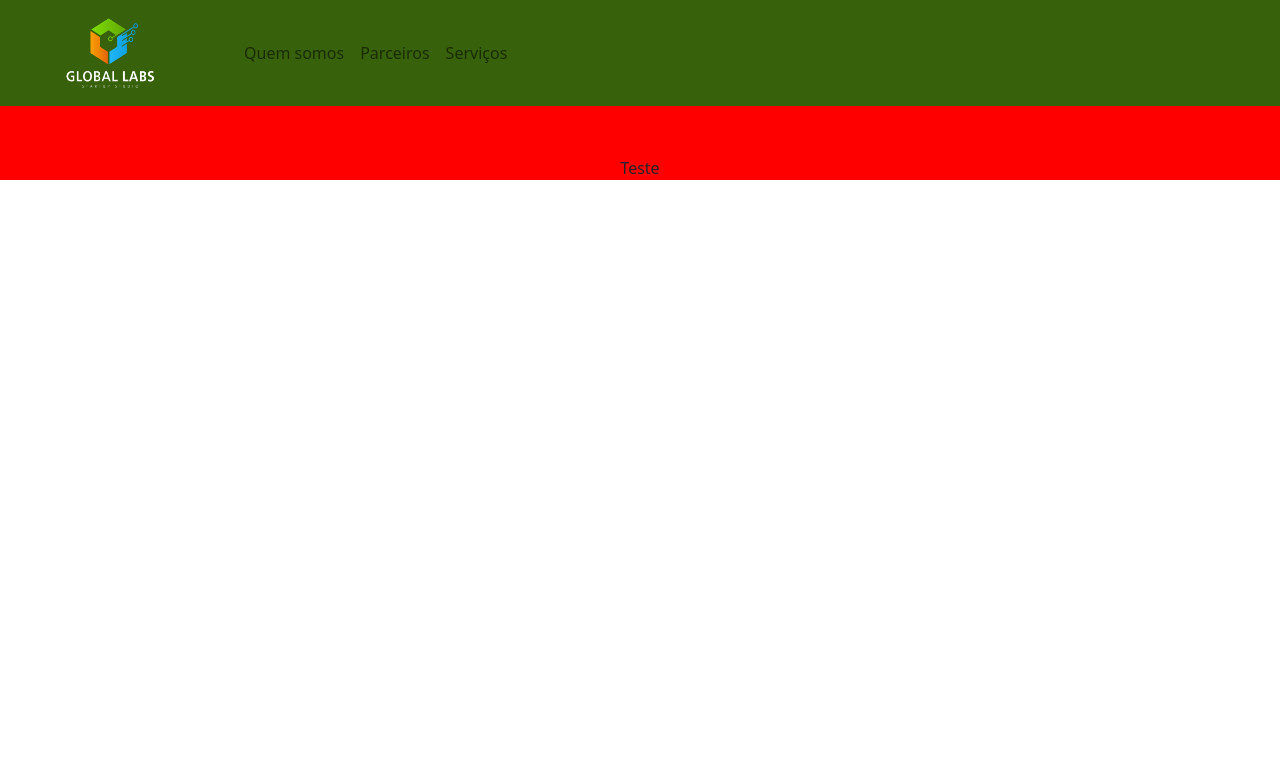
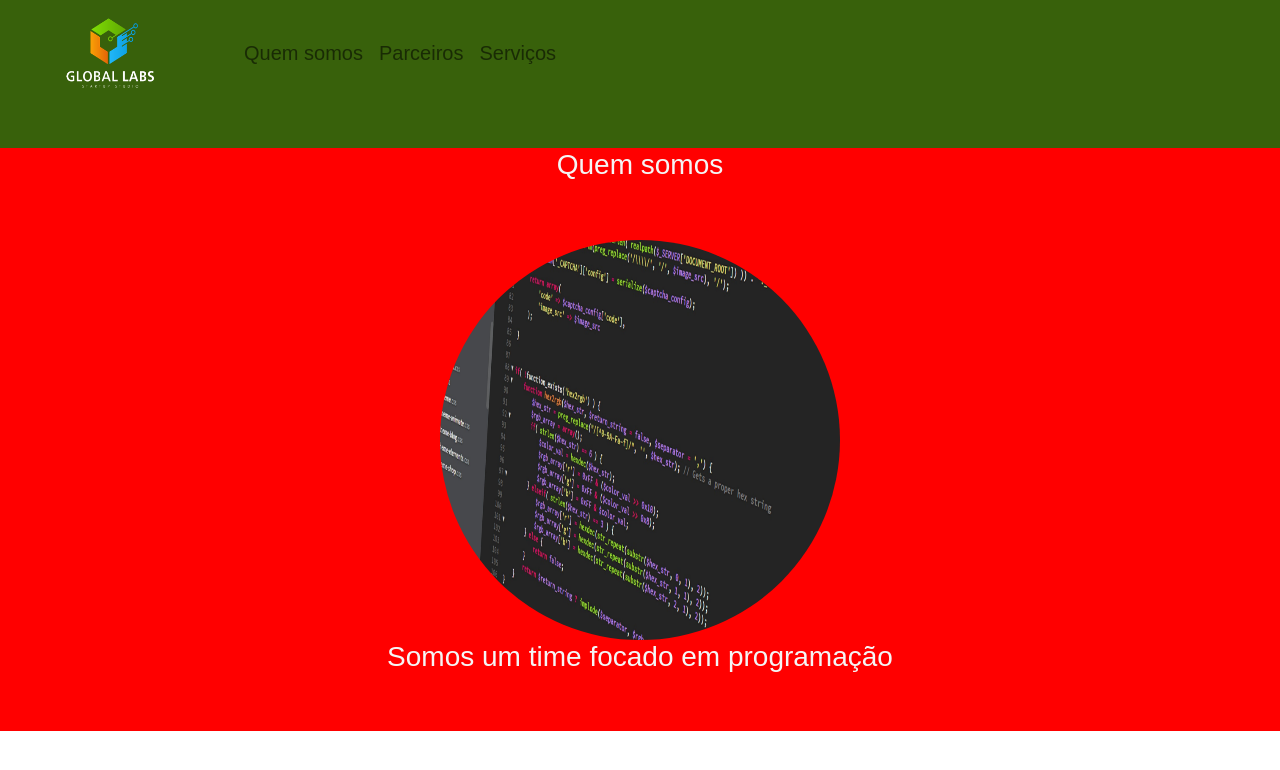
Before and after one commit to JonathasGit/Paginas-com-Bootstrap, a plain HTML site: page index.html in a window 1280 px wide. Drawn offline with Linux system fonts and the light colour scheme.

Commit message:
#4 Finalizando aula
Adicionado imagem e manipulando a img.  Coloquei h3, criei class margin e editei ela.

```diff
--- a/css1/styles.css
+++ b/css1/styles.css
@@ -1,9 +1,14 @@
+body{
+    font: 20px Arial, sans-serif;
+}
 .navbar{
     background-color: #38610B;
 }
 .quemsomos{
     background-color: red;
+    color: whitesmoke;
 }
+
 .margin{
-    padding-top: 50px;
+    padding-bottom: 50px;
 }
--- a/index.html
+++ b/index.html
@@ -7,14 +7,14 @@
         <link rel="stylesheet" type="text/css" href="css1/styles.css">
 
         <body>
-            <nav class="navbar navbar-expand-lg navbar-light">
+            <nav class="navbar navbar-expand-lg navbar-light margin">
                 <a class="navbar-brand" href="#">
                     <img src="img/logoglobal.png" width="220px" height="80px">
                 </a>
                 <div class="collapse navbar-collapse">
                     <ul class="navbar-nav">
                         <li class="nav-item">
-                            <a class="nav-link" href="#">Quem somos</a>
+                            <a class="nav-link" href="#quemsomos">Quem somos</a>
                         </li>
                         <li class="nav-item">
                             <a class="nav-link" href="#">Parceiros</a>
@@ -27,7 +27,9 @@
             </nav>
             <section id="quemsomos">
                 <div class="container-fluid quemsomos text-center margin" >
-                    <p>Teste</p>
+                    <h3 class="margin">Quem somos</h3>
+                    <img src="img/site1.jpeg" class="rounded-circle" width="400px" height="400px">
+                    <h3>Somos um time focado em programação</h3>
 
                 </div>
             </section>
```
Also changed, not shown: img/Jothur-removebg-preview.png (added).
